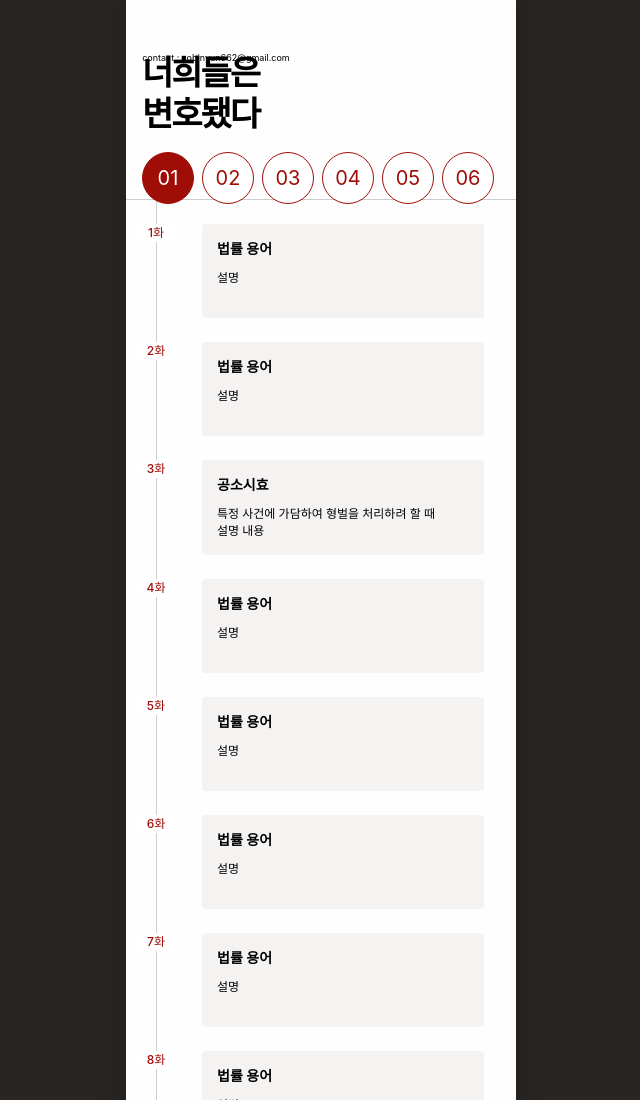
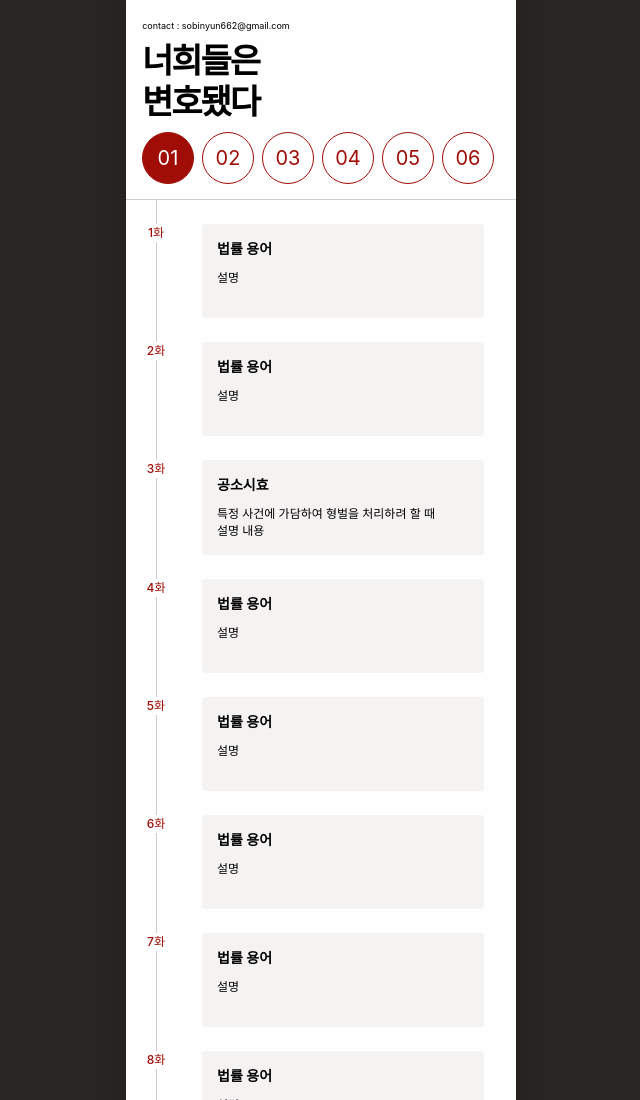
Before and after one commit to sobin620/justice, a plain HTML site: page index.html in a window 1280 px wide. Shown: the top 1100 px of the page, without its empty margins (319-959 px from the left). Drawn offline with Linux system fonts and the light colour scheme.

Commit message:
높이높이

```diff
--- a/css/styles.css
+++ b/css/styles.css
@@ -67,7 +67,7 @@ body {
 /* 상단 연락처 문구 */
 .contact {
   position: absolute;
-  top: 52px;
+  top: 20px;
   right: 105px;
   width: 100%;
   margin: 0;
@@ -80,7 +80,7 @@ body {
 /* 메인 제목 */
 h1 {
   position: absolute;
-  top: 52px;
+  top: 40px;
   left: 16px;
   margin: 0;
   /* font-family: "Nanum Myeongjo", "Batang", serif; */
@@ -93,7 +93,7 @@ h1 {
 /* 원형 바로가기 버튼만 가로 스크롤되는 영역 */
 .navigation-wrapper {
   position: absolute;
-  top: 152px;
+  top: 132px;
   left: 0;
   width: 100%;
   overflow-x: auto; /* 이 영역에서만 가로 스크롤 허용 */
```
